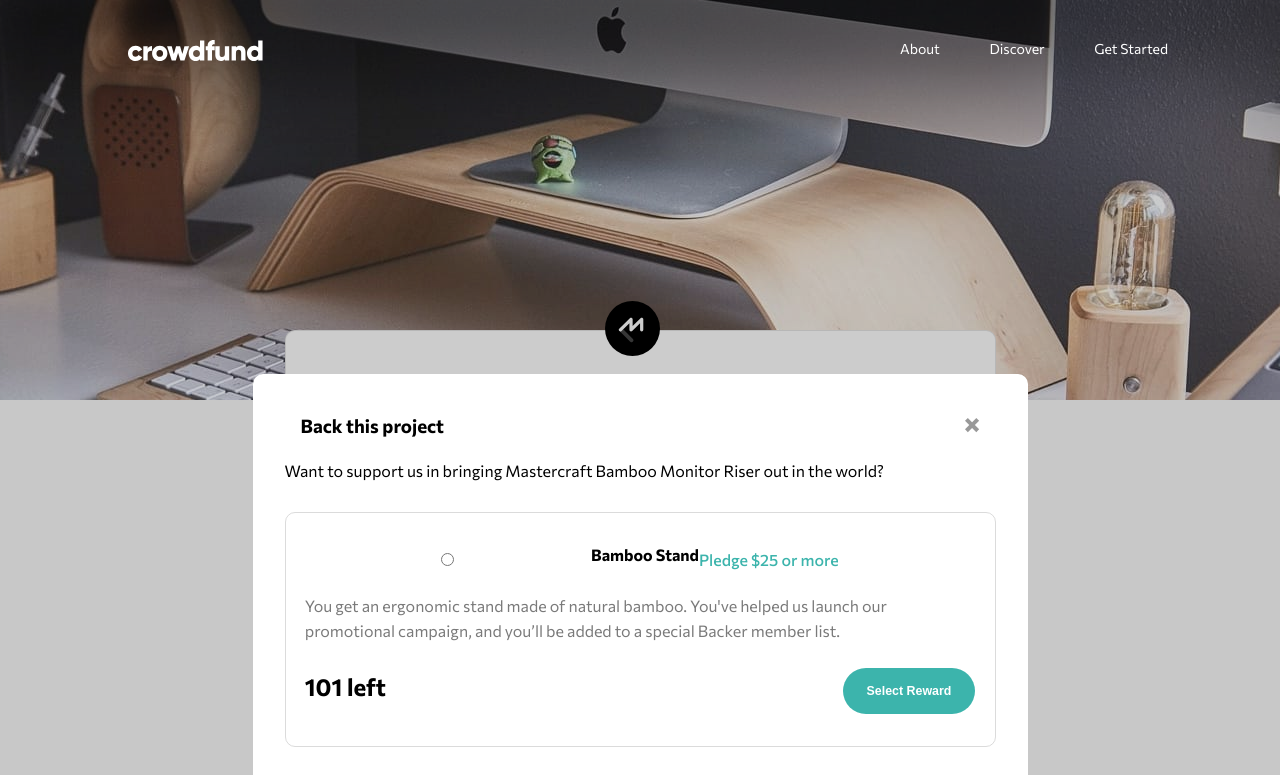
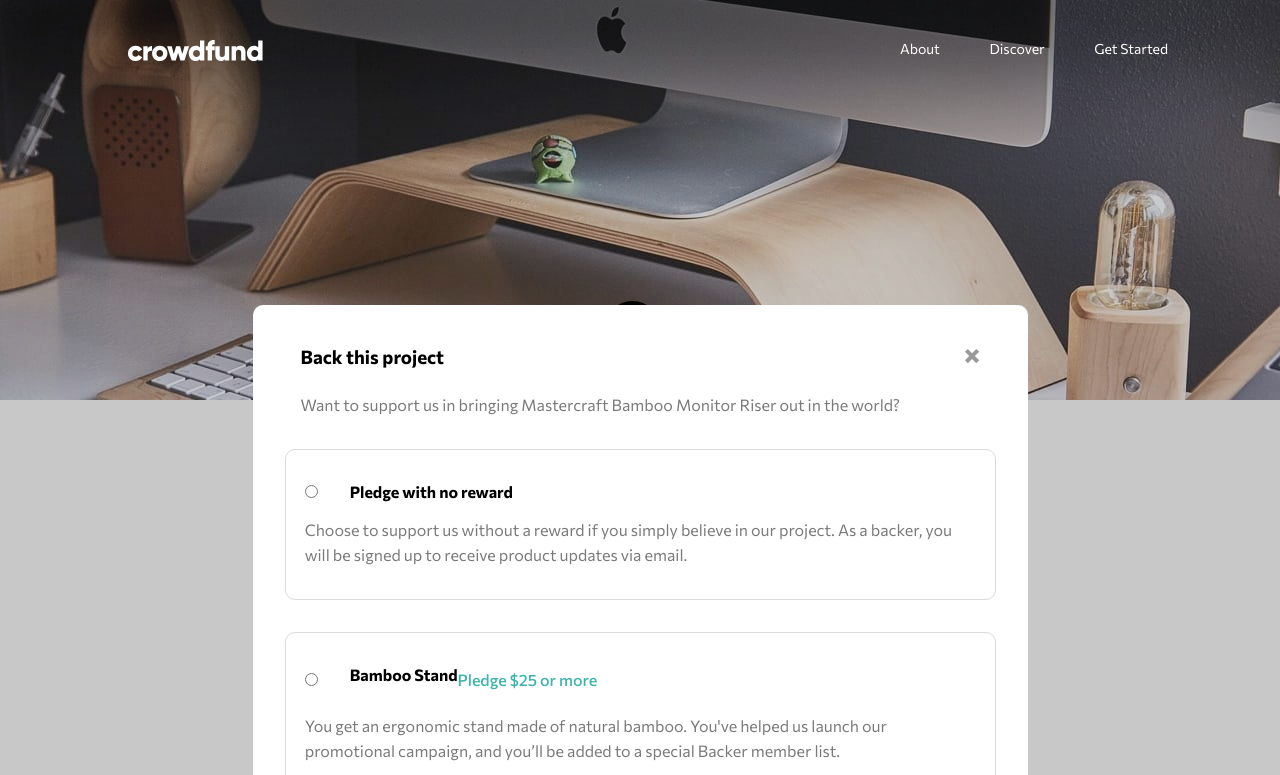
Before and after one commit to michaelr47/Crowdfunding-ProductPage, a plain HTML site: page index.html in a window 1280 px wide. Shown: the top 775 px of the page. Drawn offline with Linux system fonts and the light colour scheme.

Commit message:
flexbox styling with radio input and headers, comment out function

```diff
--- a/index.html
+++ b/index.html
@@ -166,22 +166,35 @@
       </div>
     </section>
 
+<!-- -------------- modal starts ---------------- -->
+
     <div class="innerBackProjectModal">
       <div class="modal-header">
         <h3 class="modal-title">Back this project</h3>
         <img class="modal-closeIcon" src="./images/icon-close-modal.svg" alt="close icon">
       </div>
-      <p class="modal-supportMsg">
+      <p class="modal-supportMsg rewardDescription">
         Want to support us in bringing Mastercraft Bamboo Monitor Riser out in the world?
       </p>
 
       <div class="rewards">
         <div class="reward">
+          <div class="modal-reward-header" style="margin-bottom: 1rem;">
+            <input type="radio" name="radio">
+            <h4 class="rewardHeading">Pledge with no reward</h4>
+          </div>
+          <p class="rewardDescription">
+          Choose to support us without a reward if you simply believe in our project. As a backer,
+          you will be signed up to receive product updates via email.
+          </p>
+        </div>
+
+        <div class="reward">
           <div class="modal-reward-header">
             <div class="modal-inputRadio">
-              <input type="radio" name="radio" id="" style="display: inline;">
+              <input type="radio" name="radio" id="">
             </div>
-            <div class="rewardHeading">
+            <div class="rewardHeading"> <!-- NEEDS READJUSTMENTS -->
               <h4>Bamboo Stand</h4>
               <p class="pledgeAmount">Pledge $25 or more</p>
             </div>
@@ -193,7 +206,6 @@
           </p>
           <div class="rewardStatus">
             <h2>101 left</h2>
-            <button class="rewardButton">Select Reward</button>
             </div>
         </div>
 
@@ -214,7 +226,6 @@
           </p>
           <div class="rewardStatus">
             <h2>64 left</h2>
-            <button class="rewardButton">Select Reward</button>
           </div>
         </div>
 
@@ -235,16 +246,12 @@
           </p>
           <div class="rewardStatus">
             <h2>0 left</h2>
-            <button class="rewardButton">Out of Stock</button>
           </div>
         </div>
       </div>
 
 
-        <!-- Pledge with no reward
-        Choose to support us without a reward if you simply believe in our project. As a backer,
-        you will be signed up to receive product updates via email.
-
+        <!--
         Bamboo Stand
         Pledge $25 or more
         You get an ergonomic stand made of natural bamboo. You've helped us launch our promotional campaign, and
--- a/index.js
+++ b/index.js
@@ -49,22 +49,22 @@ document.addEventListener('DOMContentLoaded', () => {
 
 
 
-const rewardFocus = () => {
-    let rewards = document.querySelectorAll('.reward');
+// const rewardFocus = () => {
+//     let rewards = document.querySelectorAll('.reward');
 
-    let mapRewards = Array.from(rewards).map(reward => {
-        reward.addEventListener('click', () => {
-            if (!reward.classList.contains('rewardFocus')) {
-                reward.classList.add('rewardFocus')
-            } else {
-                reward.classList.remove('rewardFocus');
-            }
+//     let mapRewards = Array.from(rewards).map(reward => {
+//         reward.addEventListener('click', () => {
+//             if (!reward.classList.contains('rewardFocus')) {
+//                 reward.classList.add('rewardFocus')
+//             } else {
+//                 reward.classList.remove('rewardFocus');
+//             }
 
-        })
-    });
+//         })
+//     });
 
-    return mapRewards;
-}
+//     return mapRewards;
+// }
 
 const bookmarkProject = () => {
     let bookmarkDiv = document.querySelector('.tabAndDeskBookmark');
--- a/styles.css
+++ b/styles.css
@@ -299,7 +299,7 @@ nav {
     position: absolute;
     left: 0;
     right: 0;
-    top: 5%;
+    top: 1%;
     max-width: 775px;
     margin: 0 2rem;
     padding: 1rem;
@@ -316,6 +316,7 @@ nav {
 }
 .modal-supportMsg {
     margin-top: 1.5rem;
+    padding: 0px 1rem;
 }
 
 .modal-reward-header {
@@ -332,6 +333,13 @@ nav {
 @media screen and (min-width: 450px) {
     nav {
         left: 26%;
+    }
+
+    .modal-reward-header {
+        margin-right: auto;
+    }
+    input[type="radio"] {
+        margin-right: 2rem;
     }
 }
 
```
